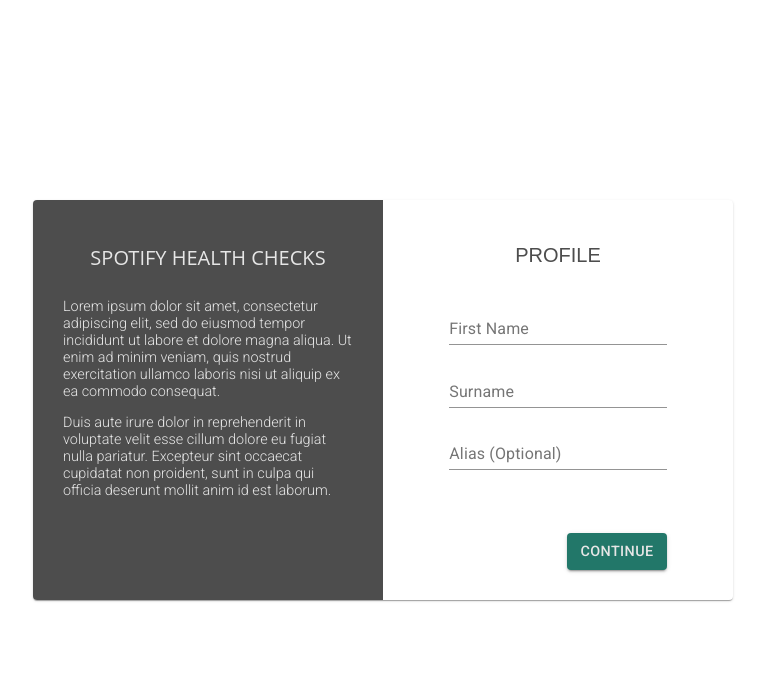
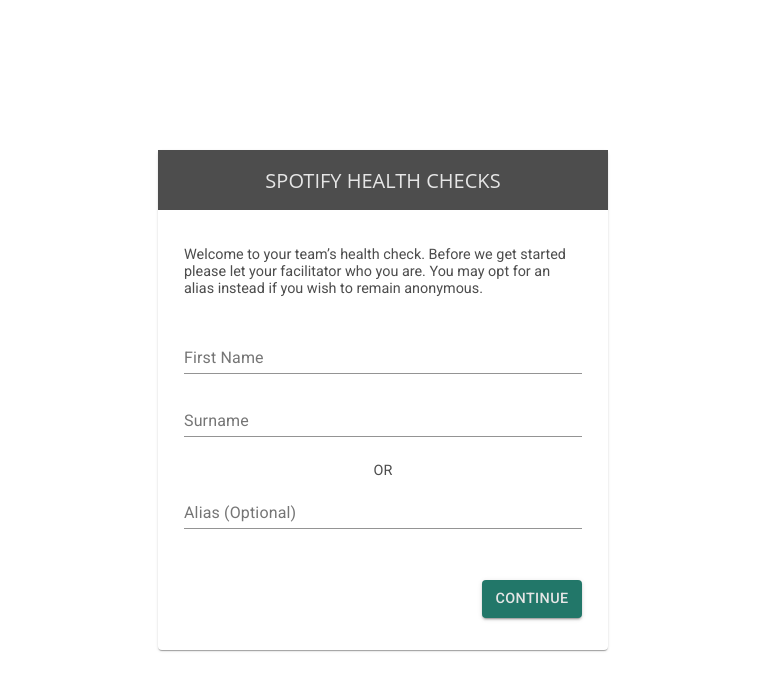
Before and after one commit to peter-yhc/spotify-health-web-ts, a React (Create React App) app: page /clients/welcome in a window 1280 px wide. Shown: the top 690 px of the page, without its empty margins (257-1022 px from the left). Built offline with nearby package versions, Linux system fonts and the light colour scheme.

Commit message:
Reimagine WelcomePage.

```diff
--- a/src/client/welcome/WelcomePage.jsx
+++ b/src/client/welcome/WelcomePage.jsx
@@ -1,34 +1,42 @@
 import React from 'react';
 import { makeStyles, Paper } from '@material-ui/core';
-import WelcomeDescription from './components/WelcomeDescription';
+import PropTypes from 'prop-types';
 import WelcomeForm from './components/WelcomeForm';
+import WelcomeTitle from './components/WelcomeTitle';
 
 const styles = makeStyles({
   container: {
-    display: 'grid',
-    gridTemplateColumns: 'auto 700px auto',
-    gridTemplateRows: 'auto 400px auto',
+    display: 'flex',
+    justifyContent: 'center',
+    alignItems: 'center',
     height: '100vh',
   },
   frame: {
+    width: '450px',
+    height: '500px',
     gridColumn: '2 /3',
     gridRow: '2 / 3',
-    display: 'flex',
-    flexDirection: 'row',
+    display: 'grid',
+    gridTemplateRows: '60px auto',
+    alignItems: 'center',
   },
 });
 
-const WelcomePage = () => {
+const WelcomePage = ({ location }) => {
   const classes = styles();
 
   return (
-    <div className={classes.container}>
+    <article className={classes.container}>
       <Paper className={classes.frame}>
-        <WelcomeDescription />
-        <WelcomeForm />
+        <WelcomeTitle />
+        <WelcomeForm forwardLink={location.search} />
       </Paper>
-    </div>
+    </article>
   );
 };
 
+WelcomePage.propTypes = {
+  location: PropTypes.object.isRequired,
+};
+
 export default WelcomePage;
--- a/src/client/welcome/components/WelcomeDescription.jsx
+++ /dev/null
@@ -1,53 +0,0 @@
-import React from 'react';
-import { makeStyles } from '@material-ui/core';
-import Theme from '../../../Theme';
-
-const styles = makeStyles({
-  section: {
-    width: '50%',
-    boxSizing: 'border-box',
-    padding: '30px',
-    display: 'grid',
-    gridTemplateColumns: '1fr',
-    gridTemplateRows: '2fr 7fr 1fr',
-    backgroundColor: Theme.BLACK,
-    borderRadius: '4px 0 0 4px',
-    color: Theme.WHITE,
-    '& p': {
-      textAlign: 'left',
-      fontWeight: 300,
-      marginBottom: '1em',
-    },
-  },
-  title: {
-    fontFamily: '"Montserrat", "Open Sans", sans-serif',
-    textTransform: 'uppercase',
-    marginTop: '0.7em',
-  },
-  sectionText: {
-    gridRow: '2 / 3',
-  },
-});
-const WelcomeDescription = () => {
-  const classes = styles();
-
-  return (
-    <section className={classes.section}>
-      <h6 className={classes.title}>Spotify Health Checks</h6>
-      <div className={classes.sectionText}>
-        <p>
-          Lorem ipsum dolor sit amet, consectetur adipiscing elit, sed do eiusmod tempor incididunt ut labore et
-          dolore magna aliqua. Ut enim ad minim veniam, quis nostrud exercitation ullamco laboris nisi ut aliquip ex
-          ea commodo consequat.
-        </p>
-        <p>
-          Duis aute irure dolor in reprehenderit in voluptate velit esse cillum dolore eu fugiat nulla pariatur.
-          Excepteur sint occaecat cupidatat non proident, sunt in culpa qui officia deserunt mollit anim id est
-          laborum.
-        </p>
-      </div>
-    </section>
-  );
-};
-
-export default WelcomeDescription;
--- a/src/client/welcome/components/WelcomeForm.jsx
+++ b/src/client/welcome/components/WelcomeForm.jsx
@@ -1,21 +1,24 @@
 import { Button, makeStyles, TextField } from '@material-ui/core';
 import React, { useState } from 'react';
+import PropTypes from 'prop-types';
+import { Link } from 'react-router-dom';
 import Theme from '../../../Theme';
+import UserCache, { Account } from '../../mixin/user-cache';
 
 const styles = makeStyles({
   section: {
     color: Theme.BLACK,
-    width: '50%',
     boxSizing: 'border-box',
-    padding: '30px',
+    padding: '1em',
     display: 'grid',
     gridTemplateColumns: '1fr',
-    gridTemplateRows: '2fr 7fr 1fr',
+    gridTemplateRows: '60px auto 50px',
+    alignItems: 'center',
+    height: '100%',
   },
-  title: {
-    fontFamily: '"Montserrat", "OpenSans", sans-serif',
-    textTransform: 'uppercase',
+  intro: {
     marginTop: '0.7em',
+    textAlign: 'left',
   },
   sectionForm: {
     gridRow: '2 / 3',
@@ -23,13 +26,16 @@
   textField: {
     marginTop: 0,
     marginBottom: '1em',
-    width: '75%',
+    width: '100%',
     fontSize: '0.9rem',
+  },
+  buttonContainer: {
+    display: 'flex',
+    flexDirection: 'row',
+    justifyContent: 'flex-end',
   },
   button: {
     width: '100px',
-    marginLeft: 'auto',
-    marginRight: '36px',
     color: Theme.WHITE,
     backgroundColor: Theme.GREEN,
     '&:hover': {
@@ -41,20 +47,31 @@
   },
 });
 
-const WelcomeForm = () => {
+const WelcomeForm = ({ forwardLink }) => {
   const classes = styles();
+  const account = UserCache.getAccountDetails();
 
-  const [firstName, updateFirstName] = useState(undefined);
-  const [surname, updateSurname] = useState(undefined);
-  const [alias, updateAlias] = useState(undefined);
+  const [firstName, updateFirstName] = useState(account.firstname);
+  const [surname, updateSurname] = useState(account.surname);
+  const [alias, updateAlias] = useState(account.alias);
 
   const handleChange = update => (event) => {
     update(event.target.value);
   };
 
+  const handleSubmit = () => {
+    UserCache.setAccountDetails(new Account(firstName, surname, alias));
+  };
+
   return (
     <section className={classes.section}>
-      <h6 className={classes.title}>Profile</h6>
+      <div>
+        <p className={classes.intro}>
+          Welcome to your team’s health check. Before we
+          get started please let your facilitator who you are. You may
+          opt for an alias instead if you wish to remain anonymous.
+        </p>
+      </div>
       <form className={classes.sectionForm} noValidate autoComplete="off">
         <TextField
           label="First Name"
@@ -70,6 +87,7 @@
           onChange={handleChange(updateSurname)}
           margin="normal"
         />
+        <span>OR</span>
         <TextField
           label="Alias (Optional)"
           className={classes.textField}
@@ -78,9 +96,24 @@
           margin="normal"
         />
       </form>
-      <Button className={classes.button} variant="contained" href="#">Continue</Button>
+      <div className={classes.buttonContainer}>
+        <Button
+          className={classes.button}
+          variant="contained"
+          href="#"
+          onClick={handleSubmit}
+          component={Link}
+          to={`/clients/voting/${forwardLink}`}
+        >
+          Continue
+        </Button>
+      </div>
     </section>
   );
 };
 
+WelcomeForm.propTypes = {
+  forwardLink: PropTypes.string.isRequired,
+};
+
 export default WelcomeForm;
--- /dev/null
+++ b/src/client/welcome/components/WelcomeTitle.jsx
@@ -0,0 +1,30 @@
+import React from 'react';
+import { makeStyles } from '@material-ui/core';
+import Theme from '../../../Theme';
+
+const styles = makeStyles({
+  title: {
+    fontFamily: '"Montserrat", "Open Sans", sans-serif',
+    textTransform: 'uppercase',
+    backgroundColor: Theme.BLACK,
+    height: '100%',
+    display: 'flex',
+    justifyContent: 'center',
+    alignItems: 'center',
+    color: Theme.WHITE,
+    '& h6': {
+      margin: 0,
+    },
+  },
+});
+const WelcomeTitle = () => {
+  const classes = styles();
+
+  return (
+    <div className={classes.title}>
+      <h6>Spotify Health Checks</h6>
+    </div>
+  );
+};
+
+export default WelcomeTitle;
```
